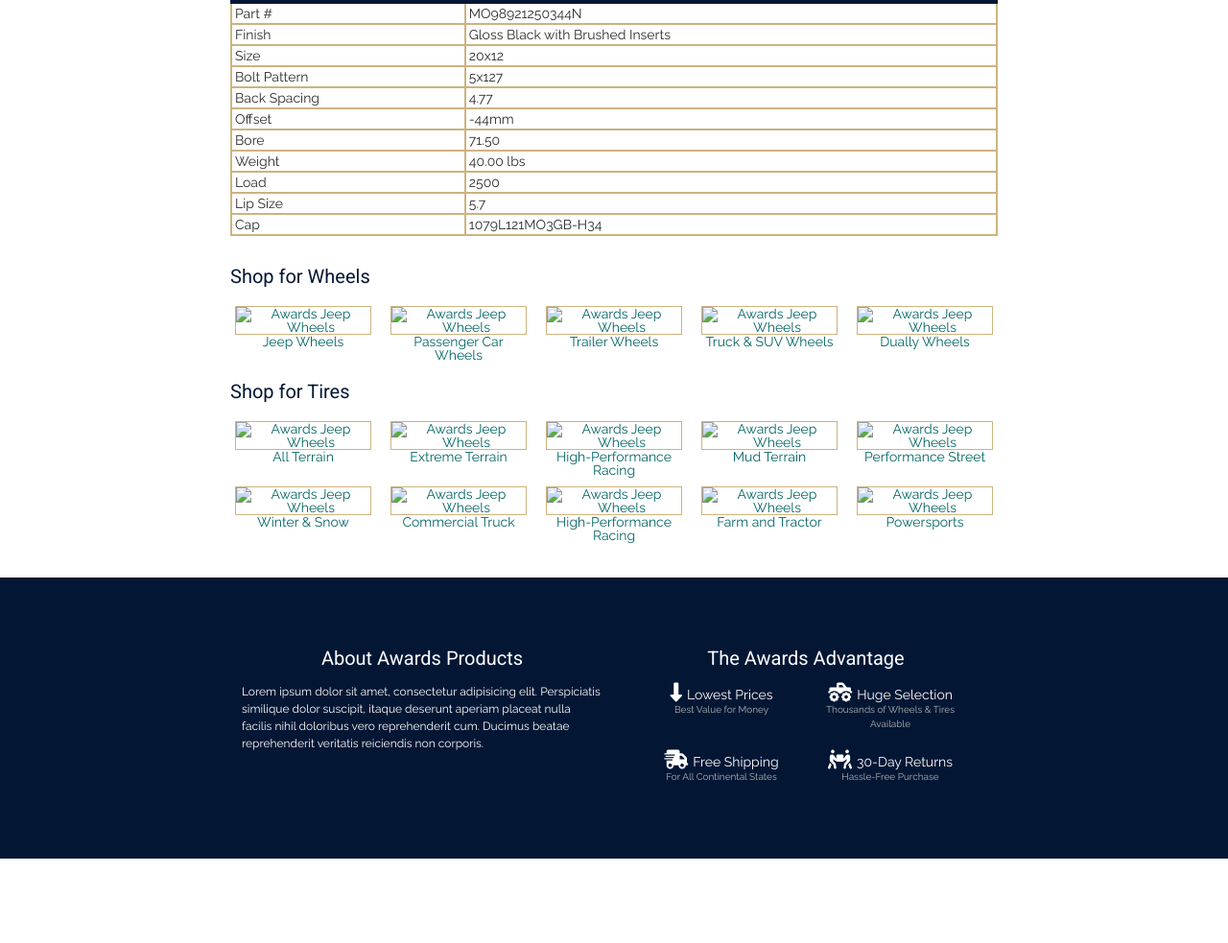
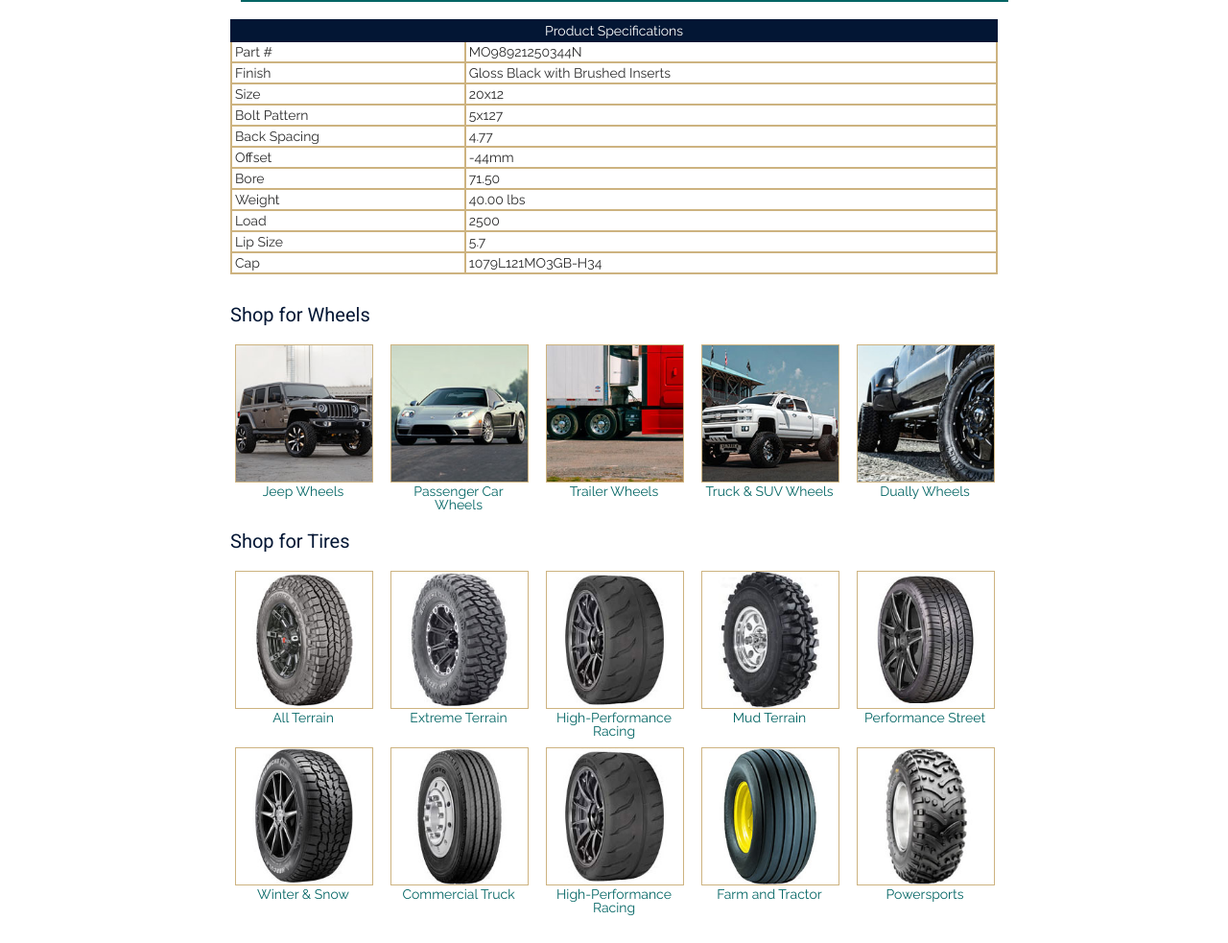
Before and after one commit to arnoldrubi/ebay-template-sample, a plain HTML site: page index.html in a window 1280 px wide. Shown: the part 557-1540 px from the top of the page at 96% size. Before the commit the page ends 1452 px from the top, so only its background shows below. Drawn offline with nearby package versions, Linux system fonts and the light colour scheme; the site is published under a folder, as on GitHub Pages, so addresses that start at the root find nothing.

Commit message:
fixed the image path

```diff
--- a/index.html
+++ b/index.html
@@ -19,7 +19,7 @@
     <div class="container">
       <div class="logo-brand">
         <h1>Awards Products</h1>
-        <!-- <img src="/images/Screenshot 2022-07-14 at 23-24-29 Fiverr Logo Maker.png" id="img-logo"> -->
+        <!-- <img src="images/Screenshot 2022-07-14 at 23-24-29 Fiverr Logo Maker.png" id="img-logo"> -->
        </div>
        <ul class="nav-links">
          <li><a href="#">Wheels</a></li>
@@ -49,7 +49,7 @@
           <p>You can reach us through <a href="#">e-mail</a> too</p>
         </div>
         <div class="product-image">
-          <img src="/images/hMO9893-1024x943.png" alt="Moto Meta M400 Wheels Black Finish">
+          <img src="images/hMO9893-1024x943.png" alt="Moto Meta M400 Wheels Black Finish">
         </div>
       </div>
     </div>
@@ -114,68 +114,68 @@
       <h4 class="sub-title">Shop for Wheels</h4>
       <div class="categories-icon-set">
         <div class="category-icon">
-          <a href="#"><img alt="Awards Jeep Wheels" src="/images/category-icon-jeep.jpg"></a>
+          <a href="#"><img alt="Awards Jeep Wheels" src="images/category-icon-jeep.jpg"></a>
           <span><a href="#">Jeep Wheels</a></span>
         </div>
         <div class="category-icon">
-          <a href="#"><img alt="Awards Jeep Wheels" src="/images/category-icon-car.jpg"></a>
+          <a href="#"><img alt="Awards Jeep Wheels" src="images/category-icon-car.jpg"></a>
           <span><a href="">Passenger Car Wheels</a></span>
         </div>
         <div class="category-icon">
-          <a href="#"><img alt="Awards Jeep Wheels" src="/images/category-icon-trailer.jpg"></a>
+          <a href="#"><img alt="Awards Jeep Wheels" src="images/category-icon-trailer.jpg"></a>
           <span><a href="#">Trailer Wheels</a></span>
         </div>
         <div class="category-icon">
-          <a href=""><img alt="Awards Jeep Wheels" src="/images/category-icon-truck.jpg"></a>
+          <a href=""><img alt="Awards Jeep Wheels" src="images/category-icon-truck.jpg"></a>
           <span><a href="">Truck & SUV Wheels</a></span>
         </div>
         <div class="category-icon">
-          <a href=""><img alt="Awards Jeep Wheels" src="/images/category-icon-dually.jpg"></a>
+          <a href=""><img alt="Awards Jeep Wheels" src="images/category-icon-dually.jpg"></a>
           <span><a href="">Dually Wheels</a></span>
         </div>
       </div>
       <h4 class="sub-title">Shop for Tires</h4>
       <div class="categories-icon-set">
         <div class="category-icon">
-          <a href="#"><img alt="Awards Jeep Wheels" src="/images/category-icon-all-terrain-tire.jpg"></a>
+          <a href="#"><img alt="Awards Jeep Wheels" src="images/category-icon-all-terrain-tire.jpg"></a>
           <span><a href="#">All Terrain</a></span>
         </div>
         <div class="category-icon">
-          <a href="#"><img alt="Awards Jeep Wheels" src="/images/category-icon-extreme-terrain-tire.jpg"></a>
+          <a href="#"><img alt="Awards Jeep Wheels" src="images/category-icon-extreme-terrain-tire.jpg"></a>
           <span><a href="">Extreme Terrain</a></span>
         </div>
         <div class="category-icon">
-          <a href="#"><img alt="Awards Jeep Wheels" src="/images/category-icon-high-performance-tire.jpg"></a>
+          <a href="#"><img alt="Awards Jeep Wheels" src="images/category-icon-high-performance-tire.jpg"></a>
           <span><a href="#">High-Performance Racing</a></span>
         </div>
         <div class="category-icon">
-          <a href=""><img alt="Awards Jeep Wheels" src="/images/category-icon-mud-tire.jpg"></a>
+          <a href=""><img alt="Awards Jeep Wheels" src="images/category-icon-mud-tire.jpg"></a>
           <span><a href="">Mud Terrain</a></span>
         </div>
         <div class="category-icon">
-          <a href=""><img alt="Awards Jeep Wheels" src="/images/category-icon-performance-street-tire.jpg"></a>
+          <a href=""><img alt="Awards Jeep Wheels" src="images/category-icon-performance-street-tire.jpg"></a>
           <span><a href="">Performance Street</a></span>
         </div>
       </div>
       <div class="categories-icon-set">
         <div class="category-icon">
-          <a href="#"><img alt="Awards Jeep Wheels" src="/images/category-icon-winter-snow-tire.jpg"></a>
+          <a href="#"><img alt="Awards Jeep Wheels" src="images/category-icon-winter-snow-tire.jpg"></a>
           <span><a href="#">Winter &amp; Snow</a></span>
         </div>
         <div class="category-icon">
-          <a href="#"><img alt="Awards Jeep Wheels" src="/images/category-icon-commercial-tire.jpg"></a>
+          <a href="#"><img alt="Awards Jeep Wheels" src="images/category-icon-commercial-tire.jpg"></a>
           <span><a href="">Commercial Truck</a></span>
         </div>
         <div class="category-icon">
-          <a href="#"><img alt="Awards Jeep Wheels" src="/images/category-icon-high-performance-tire.jpg"></a>
+          <a href="#"><img alt="Awards Jeep Wheels" src="images/category-icon-high-performance-tire.jpg"></a>
           <span><a href="#">High-Performance Racing</a></span>
         </div>
         <div class="category-icon">
-          <a href=""><img alt="Awards Jeep Wheels" src="/images/category-icon-farm-tire.jpg"></a>
+          <a href=""><img alt="Awards Jeep Wheels" src="images/category-icon-farm-tire.jpg"></a>
           <span><a href="">Farm and Tractor</a></span>
         </div>
         <div class="category-icon">
-          <a href=""><img alt="Awards Jeep Wheels" src="/images/category-icon-powersports-tire.jpg"></a>
+          <a href=""><img alt="Awards Jeep Wheels" src="images/category-icon-powersports-tire.jpg"></a>
           <span><a href="">Powersports</a></span>
         </div>
       </div>
```
Also changed, not shown: product.scss (+7 -0 lines).
